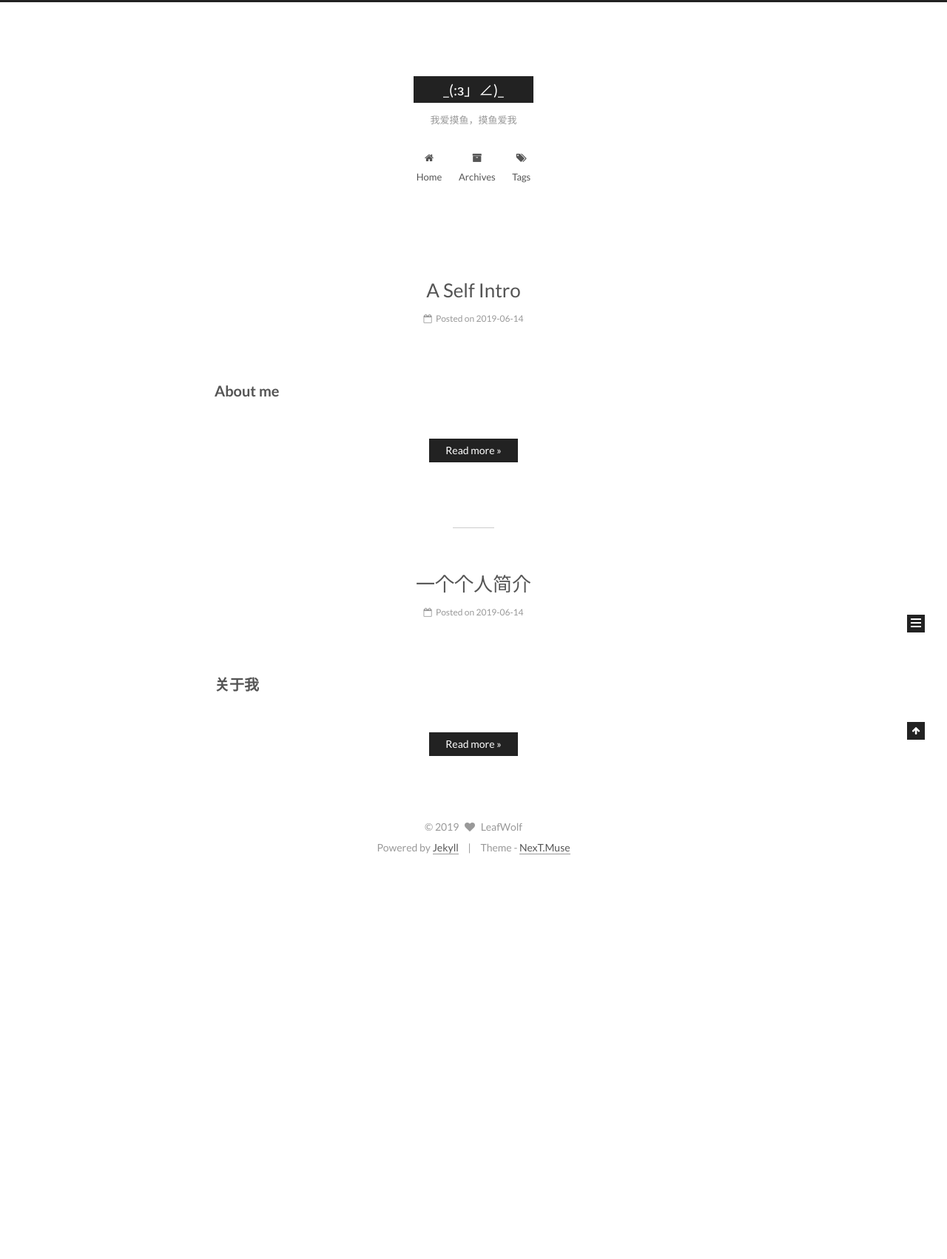
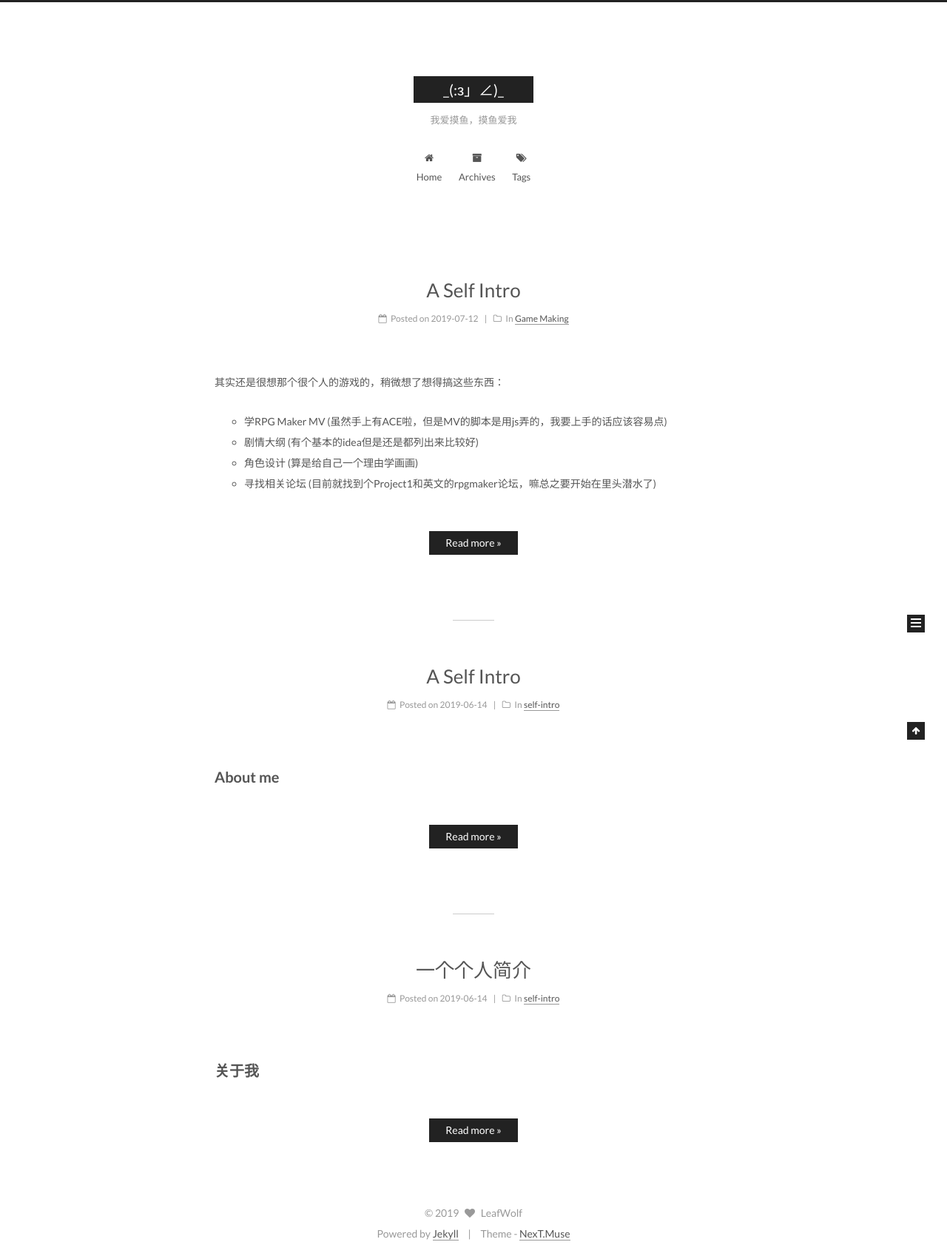
Before and after one commit to ALeafWolf/aleafwolf.github.io, a Jekyll site: the page built from index.html, in a window 1280 px wide. Shown: the whole page at 74% size. Built offline with Jekyll 4.4.1, drawn with Linux system fonts in a browser that asks for light colours; the list of posts is cut into pages by our own code; before the commit the page ends 1180 px from its top, so only the background shows below that.

Commit message:
add new post

```diff
--- a/_posts/2019-06-14-self-intro-cn.md
+++ b/_posts/2019-06-14-self-intro-cn.md
@@ -1,5 +1,6 @@
 ---
 title: 一个个人简介
+category: self-intro
 ---
 ## 关于我
 
--- a/_posts/2019-06-14-self-intro-en.md
+++ b/_posts/2019-06-14-self-intro-en.md
@@ -1,5 +1,6 @@
 ---
 title: A Self Intro
+category: self-intro
 ---
 ## About me
 
--- /dev/null
+++ b/_posts/2019-07-12-A-Basic-Idea.md
@@ -0,0 +1,12 @@
+---
+title: A Self Intro
+category: Game Making
+---
+其实还是很想那个很个人的游戏的，稍微想了想得搞这些东西：
+- 学RPG Maker MV (虽然手上有ACE啦，但是MV的脚本是用js弄的，我要上手的话应该容易点)
+- 剧情大纲 (有个基本的idea但是还是都列出来比较好)
+- 角色设计 (算是给自己一个理由学画画)
+- 寻找相关论坛 (目前就找到个Project1和英文的rpgmaker论坛，嘛总之要开始在里头潜水了)
+
+既然来到了这个世界，至少得留下点自己满意的创造再走吧。o(╥﹏╥)o
+实话实说从小到大有不少东西都没坚持下来半途而废了，我真的就这么菜吗？？？
```
